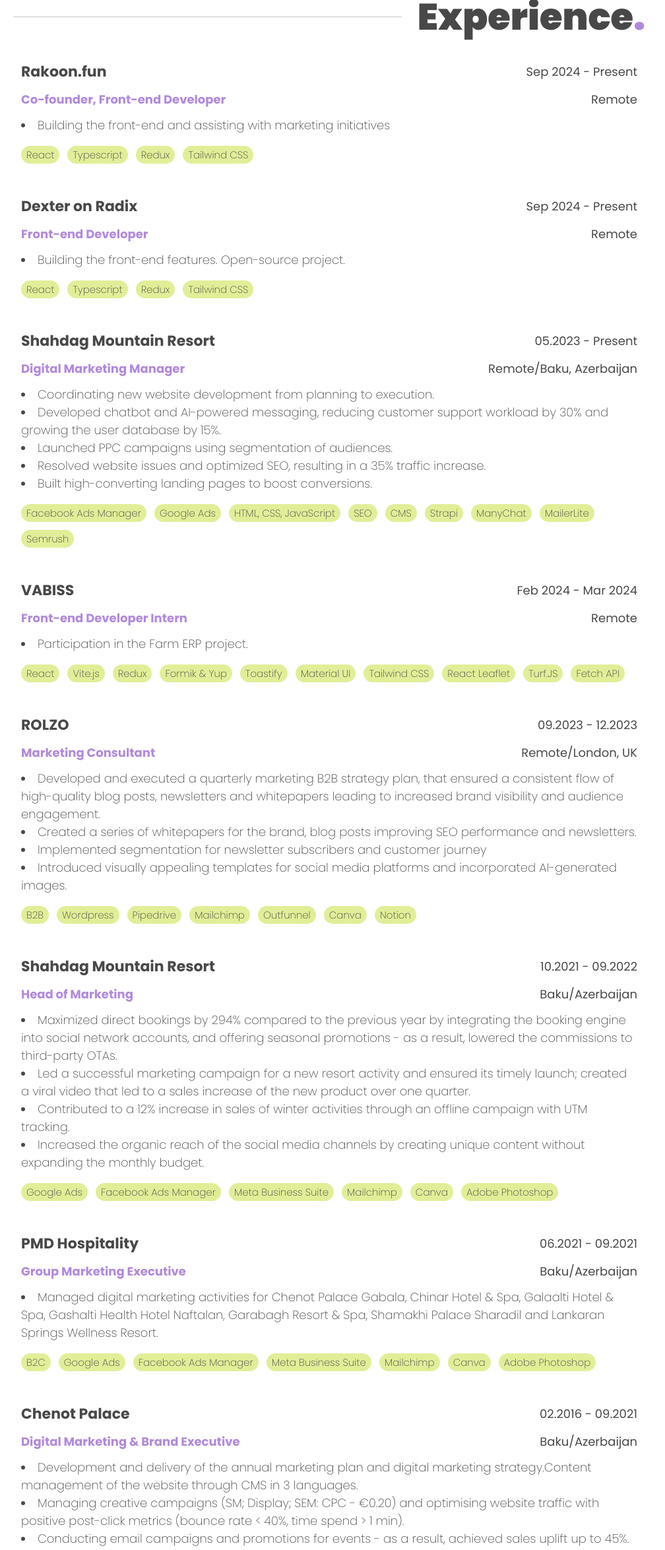
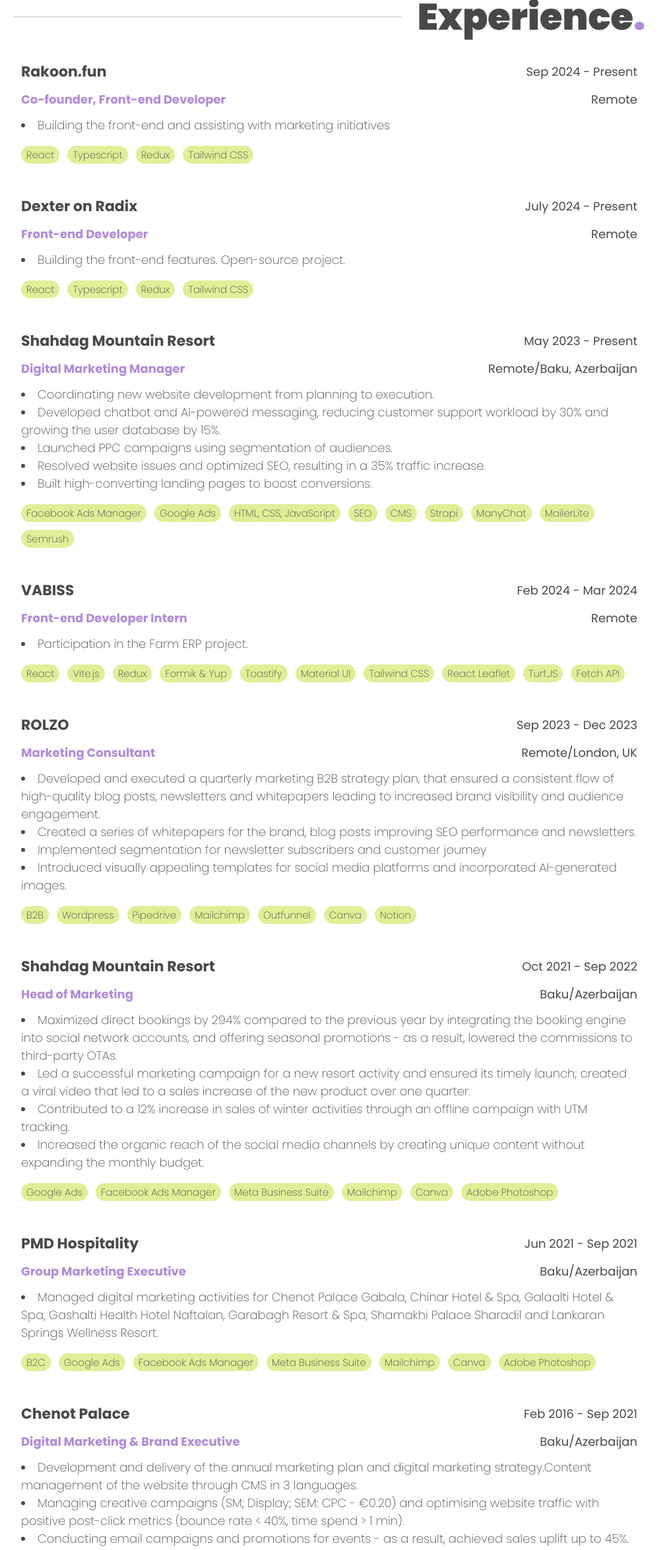
Before and after one commit to saidam90/saida-portfolio-js, a Next.js app: page / in a window 1280 px wide. Shown: the part 2025-4374 px from the top of the page at 66% size, without its empty margins (171-1179 px from the left). Built offline with nearby package versions, Linux system fonts and the light colour scheme.

Commit message:
Fix the dates

```diff
--- a/components/home/experience/Experience.js
+++ b/components/home/experience/Experience.js
@@ -26,7 +26,7 @@
   {
     title: "Dexter on Radix",
     position: "Front-end Developer",
-    time: "Sep 2024 - Present",
+    time: "July 2024 - Present",
     location: "Remote",
     description: ["Building the front-end features. Open-source project."],
     tech: ["React", "Typescript", "Redux", "Tailwind CSS"],
@@ -34,7 +34,7 @@
   {
     title: "Shahdag Mountain Resort",
     position: "Digital Marketing Manager",
-    time: "05.2023 - Present",
+    time: "May 2023 - Present",
     location: "Remote/Baku, Azerbaijan",
     description: [
       "Coordinating new website development from planning to execution.",
@@ -77,7 +77,7 @@
   {
     title: "ROLZO",
     position: "Marketing Consultant",
-    time: "09.2023 - 12.2023",
+    time: "Sep 2023 - Dec 2023",
     location: "Remote/London, UK",
     description: [
       "Developed and executed a quarterly marketing B2B strategy plan, that ensured a consistent flow of high-quality blog posts, newsletters and whitepapers leading to increased brand visibility and audience engagement.",
@@ -98,7 +98,7 @@
   {
     title: "Shahdag Mountain Resort",
     position: "Head of Marketing",
-    time: "10.2021 - 09.2022",
+    time: "Oct 2021 - Sep 2022",
     location: "Baku/Azerbaijan",
     description: [
       "Maximized direct bookings by 294% compared to the previous year by integrating the booking engine into social network accounts, and offering seasonal promotions - as a result, lowered the commissions to third-party OTAs.",
@@ -118,7 +118,7 @@
   {
     title: "PMD Hospitality",
     position: "Group Marketing Executive",
-    time: "06.2021 - 09.2021",
+    time: "Jun 2021 - Sep 2021",
     location: "Baku/Azerbaijan",
     description: [
       "Managed digital marketing activities for Chenot Palace Gabala, Chinar Hotel & Spa, Galaalti Hotel & Spa, Gashalti Health Hotel Naftalan, Garabagh Resort & Spa, Shamakhi Palace Sharadil and Lankaran Springs Wellness Resort.",
@@ -136,7 +136,7 @@
   {
     title: "Chenot Palace",
     position: "Digital Marketing & Brand Executive",
-    time: "02.2016 - 09.2021",
+    time: "Feb 2016 - Sep 2021",
     location: "Baku/Azerbaijan",
     description: [
       "Development and delivery of the annual marketing plan and digital marketing strategy.Content management of the website through CMS in 3 languages.",
```
